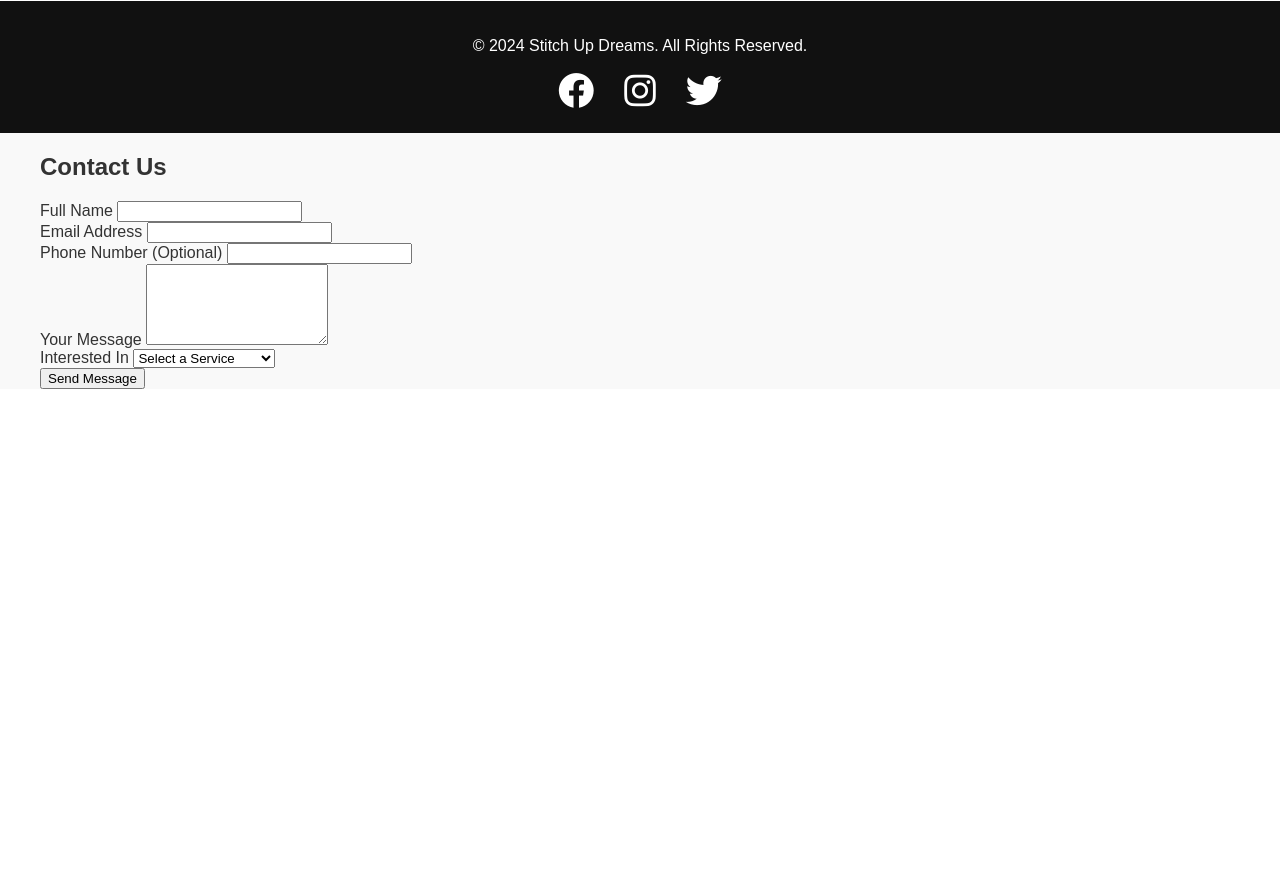
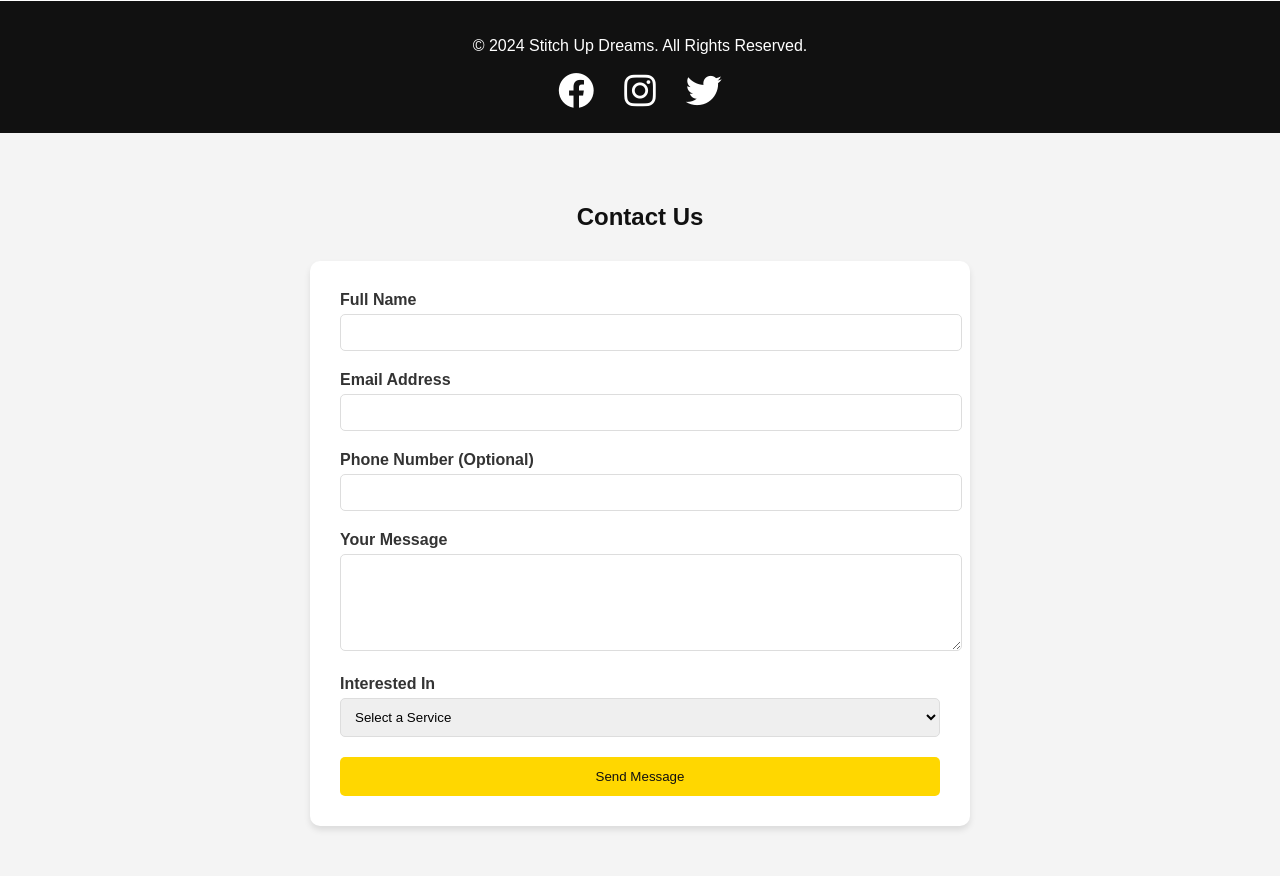
Before and after one commit to Yluxe11/stitch, a PHP site: page / in a window 1280 px wide. Shown: the part 1125-2001 px from the top of the page. Before the commit the page ends 1514 px from the top, so only its background shows below. Run offline with PHP 8.4, Linux system fonts and the light colour scheme.

Commit message:
Update style.css

```diff
--- a/style.css
+++ b/style.css
@@ -178,3 +178,72 @@ body {
         grid-template-columns: 1fr;
     }
 }
+/* Contact Section Styles */
+.contact-section {
+    background-color: #f4f4f4;
+    padding: 50px 0;
+}
+
+.contact-section h2 {
+    text-align: center;
+    margin-bottom: 30px;
+    color: #111;
+}
+
+.contact-form {
+    max-width: 600px;
+    margin: 0 auto;
+    background-color: white;
+    padding: 30px;
+    border-radius: 10px;
+    box-shadow: 0 4px 6px rgba(0, 0, 0, 0.1);
+}
+
+.contact-form .form-group {
+    margin-bottom: 20px;
+}
+
+.contact-form label {
+    display: block;
+    margin-bottom: 5px;
+    font-weight: bold;
+    color: #333;
+}
+
+.contact-form input,
+.contact-form textarea,
+.contact-form select {
+    width: 100%;
+    padding: 10px;
+    border: 1px solid #ddd;
+    border-radius: 5px;
+    transition: border-color 0.3s;
+}
+
+.contact-form input:focus,
+.contact-form textarea:focus,
+.contact-form select:focus {
+    outline: none;
+    border-color: #ffd700;
+}
+
+.contact-form .btn {
+    width: 100%;
+    padding: 12px;
+    background-color: #ffd700;
+    color: #111;
+    border: none;
+    border-radius: 5px;
+    cursor: pointer;
+    transition: background-color 0.3s;
+}
+
+.contact-form .btn:hover {
+    background-color: #ffb900;
+}
+
+@media (max-width: 768px) {
+    .contact-form {
+        padding: 20px;
+    }
+}
```
